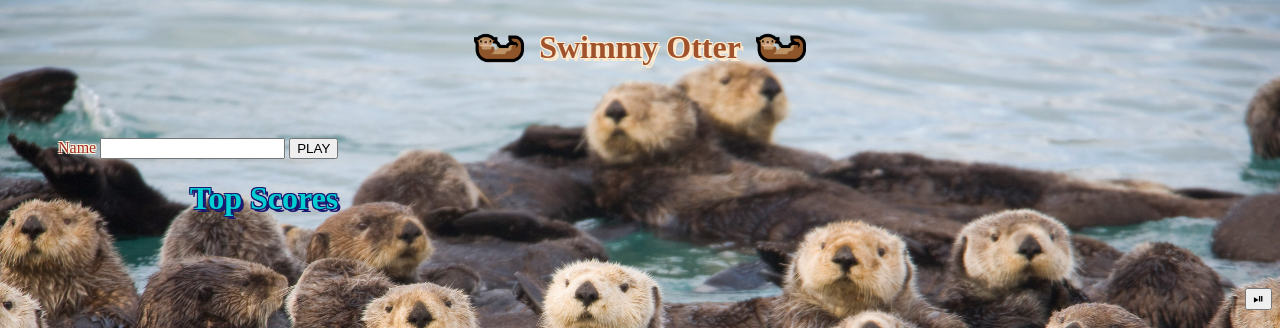
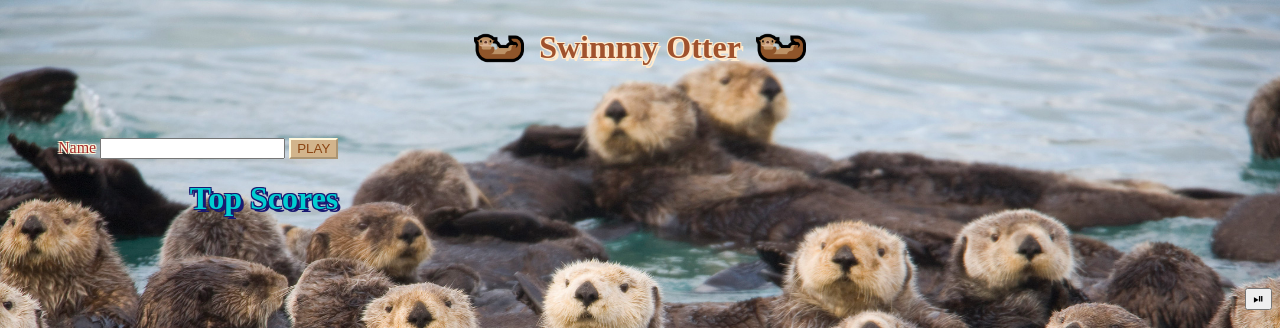
Before and after one commit to willsinn/swimmyotter-frontend, a PHP site: page / in a window 1280 px wide. Shown: the top 328 px of the page. Run offline with PHP 8.4, Linux system fonts and the light colour scheme; some libraries are stand-ins or nearby versions.

Commit message:
add play button css

```diff
--- a/index.css
+++ b/index.css
@@ -54,3 +54,10 @@ label {
     -1px 1px 0 cornsilk,
     1px 1px 0 cornsilk;
 }
+
+
+#play-btn {
+  color: saddlebrown;
+  background-color: tan;
+  border-color: cornsilk navajowhite navajowhite cornsilk;
+}
--- a/index.html
+++ b/index.html
@@ -22,7 +22,7 @@
         <form id="username-form">
           <label for="name">Name</label>
           <input type="text" name="name" value="">
-          <input type="submit" value="PLAY">
+          <input id="play-btn" type="submit" value="PLAY">
         </form>
 
         <div id="scores-container" style="float: right;">
```
